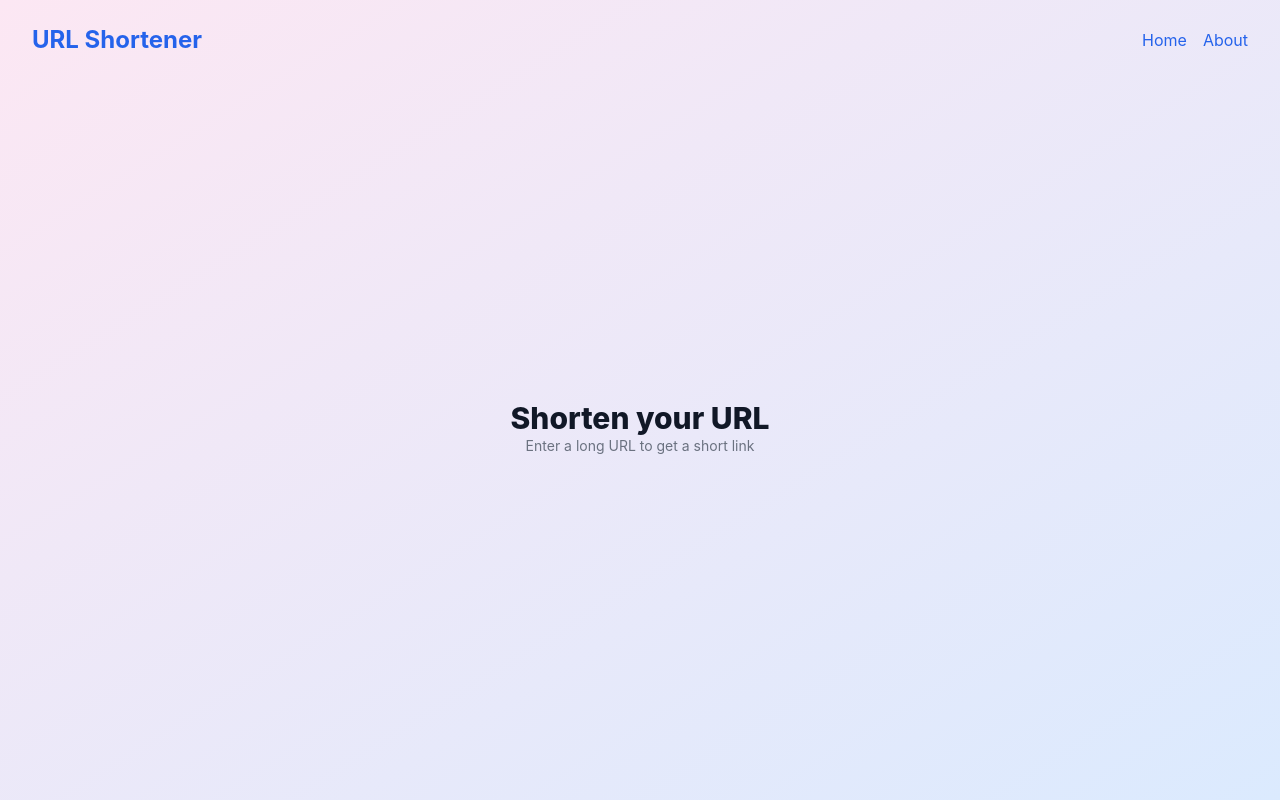
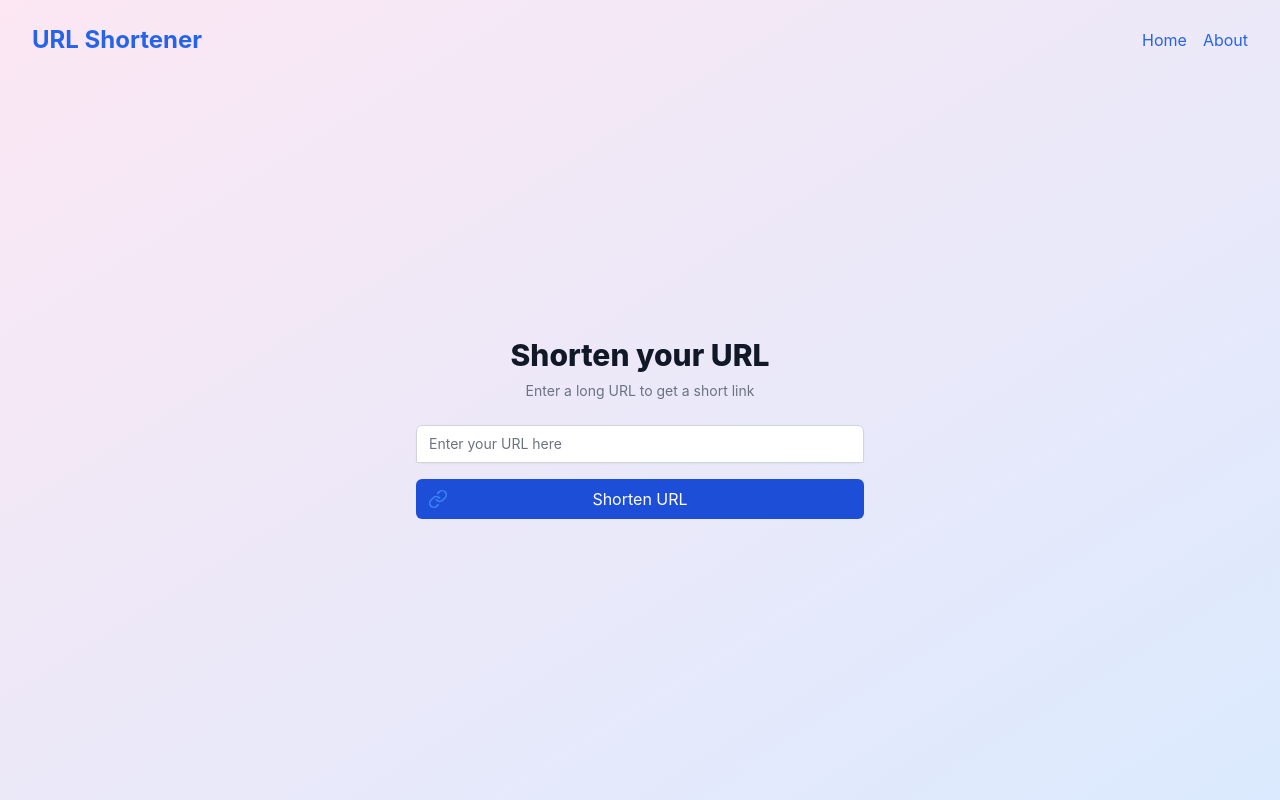
Before and after one commit to nikodiaz/url-shortener-ui, a React (Vite) app: page / in a window 1280 px wide. Built offline with nearby package versions, Linux system fonts and the light colour scheme.

Commit message:
feat: add form and icons

```diff
--- a/package.json
+++ b/package.json
@@ -10,6 +10,7 @@
     "preview": "vite preview"
   },
   "dependencies": {
+    "lucide-react": "^0.438.0",
     "react": "^18.3.1",
     "react-dom": "^18.3.1"
   },
--- /dev/null
+++ b/src/components/Home/Button.tsx
@@ -0,0 +1,17 @@
+import { ButtonHTMLAttributes, FC, ReactNode } from "react"
+
+interface Props extends ButtonHTMLAttributes<HTMLButtonElement> {
+  children: JSX.Element | ReactNode
+}
+
+const Button: FC<Props> = ({ children, ...props }) => {
+  return (
+    <button
+      className="relative group py-2 w-full bg-blue-700 text-white rounded-md"
+      {...props}>
+      {children}
+    </button>
+  )
+}
+
+export default Button
--- a/src/components/Home/Home.tsx
+++ b/src/components/Home/Home.tsx
@@ -1,3 +1,8 @@
+
+import { Link } from "lucide-react"
+import Input from "../Input/Input"
+import Button from "./Button"
+
 const Home = () => {
   return (
     <section id="home" className="max-w-md w-full space-y-8 mb-12">
@@ -5,7 +10,20 @@ const Home = () => {
         <h2 className="mt-6 text-center text-3xl font-extrabold text-gray-900">
           Shorten your URL
         </h2>
-        <p className="text-center text-sm text-gray-500">Enter a long URL to get a short link</p>
+        <p className="mt-2 text-center text-sm text-gray-500">Enter a long URL to get a short link</p>
+        <form className="flex flex-col items-center mt-6 space-y-4">
+          <div className="w-full rounded-md shadow-sm">
+            <Input />
+          </div>
+          <div className="w-full">
+            <Button type="submit">
+              <span className="absolute left-0 inset-y-0 flex items-center pl-3">
+                <Link className="h-5 w-5 text-blue-500 group-hover:text-blue-400" aria-hidden="true" />
+              </span>
+              Shorten URL
+            </Button>
+          </div>
+        </form>
       </div>
     </section>
   )
--- /dev/null
+++ b/src/components/Input/Input.tsx
@@ -0,0 +1,17 @@
+import { FC, InputHTMLAttributes } from "react"
+
+interface Props extends InputHTMLAttributes<HTMLInputElement> {
+
+}
+
+const Input: FC<Props> = () => {
+  return (
+    <input
+      type="url"
+      required
+      className="appearance-none relative block w-full px-3 py-2 border border-gray-300 placeholder-gray-500 text-gray-900 rounded-t-md focus:outline-none focus:border-blue-500 focus:z-10 sm:text-sm"
+      placeholder="Enter your URL here" />
+  )
+}
+
+export default Input
```
Also changed, not shown: 1 other file (tests, documents, lock files or other folders).
